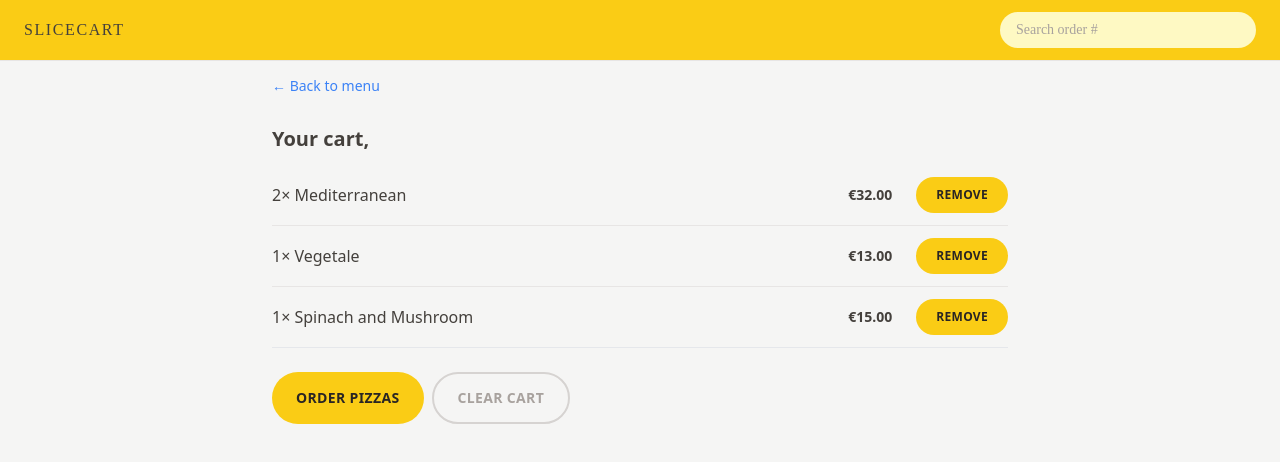
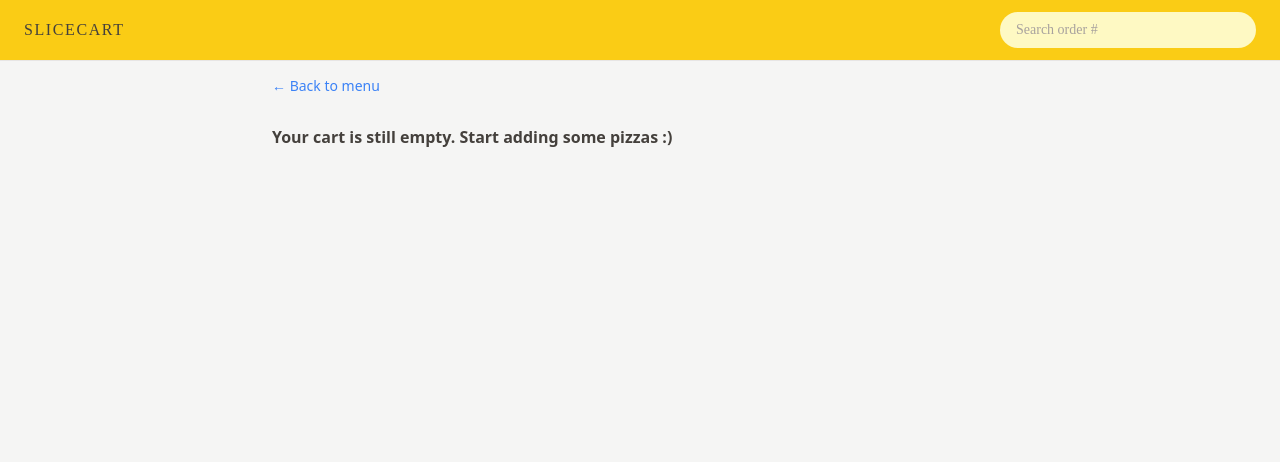
Before and after one commit to Sorelul/SliceCart, a React (Vite) app: page /cart in a window 1280 px wide. Shown: the top 462 px of the page. Built offline with nearby package versions, Linux system fonts and the light colour scheme; a web font is replaced by a local one.

Commit message:
Refactor Cart component to use Redux state for cart management; implement clear cart functionality and enhance EmptyCart display

```diff
--- a/src/features/cart/Cart.jsx
+++ b/src/features/cart/Cart.jsx
@@ -2,35 +2,17 @@
 import LinkButton from '../../ui/LinkButton';
 import Button from '../../ui/Button';
 import CartItem from './CartItem';
-import { useSelector } from 'react-redux';
-
-const fakeCart = [
-  {
-    pizzaId: 12,
-    name: 'Mediterranean',
-    quantity: 2,
-    unitPrice: 16,
-    totalPrice: 32,
-  },
-  {
-    pizzaId: 6,
-    name: 'Vegetale',
-    quantity: 1,
-    unitPrice: 13,
-    totalPrice: 13,
-  },
-  {
-    pizzaId: 11,
-    name: 'Spinach and Mushroom',
-    quantity: 1,
-    unitPrice: 15,
-    totalPrice: 15,
-  },
-];
+import { useDispatch, useSelector } from 'react-redux';
+import { clearCart, getCart } from './cartSlice';
+import EmptyCart from './EmptyCart';
 
 function Cart() {
-  const cart = fakeCart;
+  const cart = useSelector(getCart);
   const username = useSelector((state) => state.user.username);
+
+  const dispatch = useDispatch();
+
+  if (!cart.length) return <EmptyCart />;
 
   return (
     <div className="px-4 py-3">
@@ -48,7 +30,9 @@
         <Button type="primary" to="/order/new">
           Order pizzas
         </Button>
-        <Button type="secondary">Clear cart</Button>
+        <Button type="secondary" onClick={() => dispatch(clearCart())}>
+          Clear cart
+        </Button>
       </div>
     </div>
   );
--- a/src/features/cart/EmptyCart.jsx
+++ b/src/features/cart/EmptyCart.jsx
@@ -1,13 +1,15 @@
-import { Link } from "react-router-dom";
+import LinkButton from '../../ui/LinkButton';
 
 function EmptyCart() {
-    return (
-        <div>
-            <Link to="/menu">&larr; Back to menu</Link>
+  return (
+    <div className="px-4 py-3">
+      <LinkButton to="/menu">&larr; Back to menu</LinkButton>
 
-            <p>Your cart is still empty. Start adding some pizzas :)</p>
-        </div>
-    );
+      <p className="mt-7 font-semibold">
+        Your cart is still empty. Start adding some pizzas :)
+      </p>
+    </div>
+  );
 }
 
 export default EmptyCart;
--- a/src/features/cart/cartSlice.js
+++ b/src/features/cart/cartSlice.js
@@ -49,3 +49,5 @@
 
 export const getTotalCartPrice = (state) =>
   state.cart.cart.reduce((sum, item) => sum + item.totalPrice, 0);
+
+export const getCart = (state) => state.cart.cart;
```
